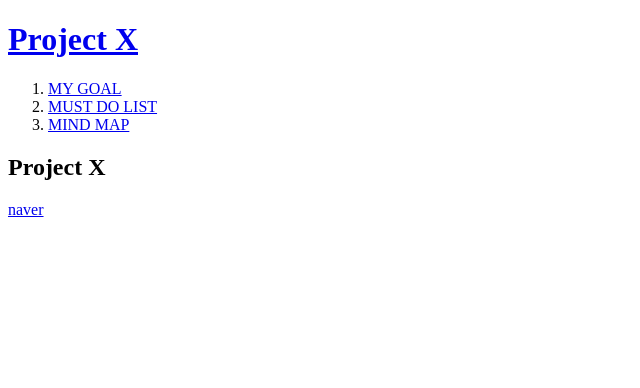
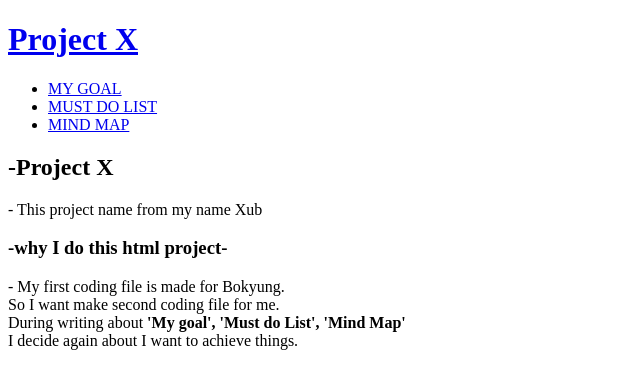
Before and after one commit to wonxub/Project-X, a plain HTML site: page index.html in a window 1280 px wide. Shown: the whole page, without its empty margins (0-640 px from the left). Drawn offline with Linux system fonts and the light colour scheme.

Commit message:
내용수정

```diff
--- a/index.html
+++ b/index.html
@@ -5,13 +5,20 @@
     <meta charset="utf-8">
 </head>
 <body>
-  <h1><a href="project X.html">Project X</a></h1>
-  <ol>
+  <h1><a href="index.html">Project X</a></h1>
+  <ul>
     <li><a href="MY GOAL.html">MY GOAL</a></li>
     <li><a href="MUST DO LIST.html">MUST DO LIST</a></li>
     <li><a href="MIND MAP.html">MIND MAP</a></li>
-  </ol>
-  <h2>Project X</h2>
-  <a href="https://www.naver.com" target="_blank">naver</a>
+  </ul>
+  <h2>-Project X</h2>
+  - This project name from my name Xub
+  <h3>-why I do this html project-</h3>
+  <p>
+  - My first coding file is made for Bokyung.
+  <br>So I want make second coding file for me.
+  <br>During writing about <strong>'My goal', 'Must do List', 'Mind Map'</strong>
+  <br><storong>I decide again about I want to achieve things.</strong>
+  </P>
 </body>
 </html>
```
